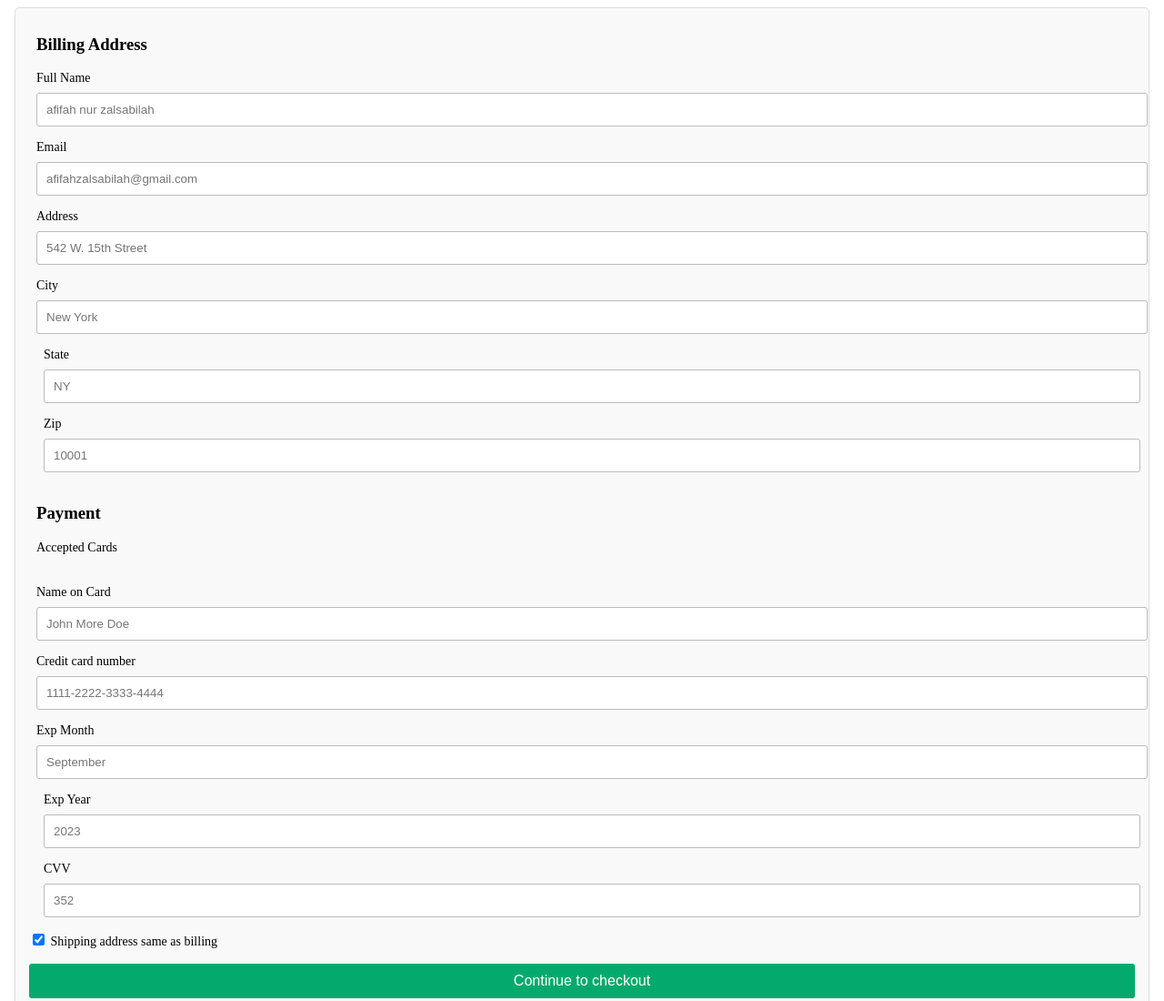
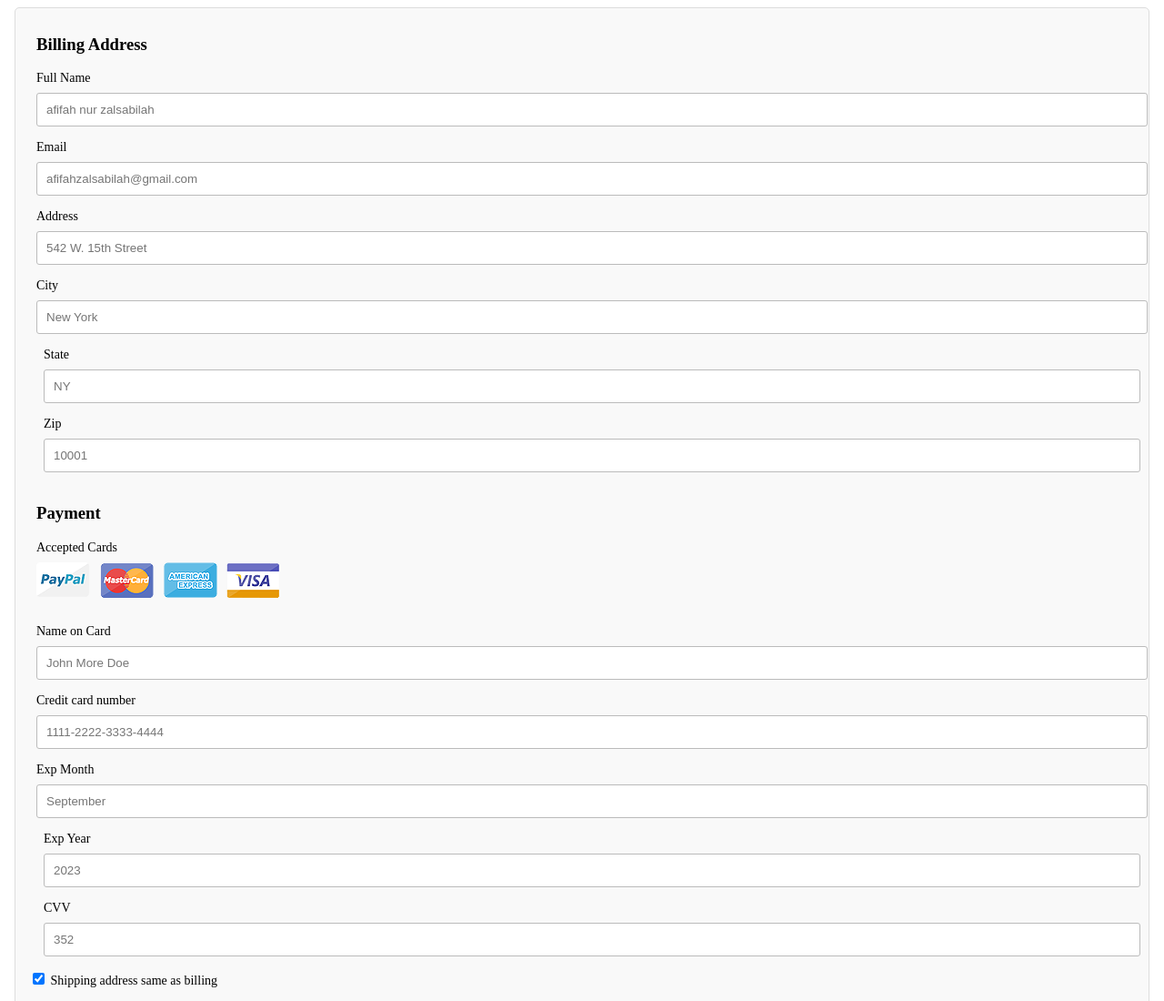
Before and after one commit to BolaBeppaAudinaa/audinaBakery.github.io, a plain HTML site: page pay.html in a window 1280 px wide. Shown: the top 1100 px of the page at 91% size. Drawn offline with Linux system fonts and the light colour scheme.

Commit message:
Add files via upload

```diff
--- a/pay.html
+++ b/pay.html
@@ -40,6 +40,7 @@
             <div class="col-50">
               <h3>Payment</h3>
               <label for="fname">Accepted Cards</label>
+              <img src="card.png" alt="">
               <div class="icon-container">
                 <i class="fa fa-cc-visa" style="color:navy;"></i>
                 <i class="fa fa-cc-amex" style="color:blue;"></i>
```
Also changed, not shown: card.png (added).
